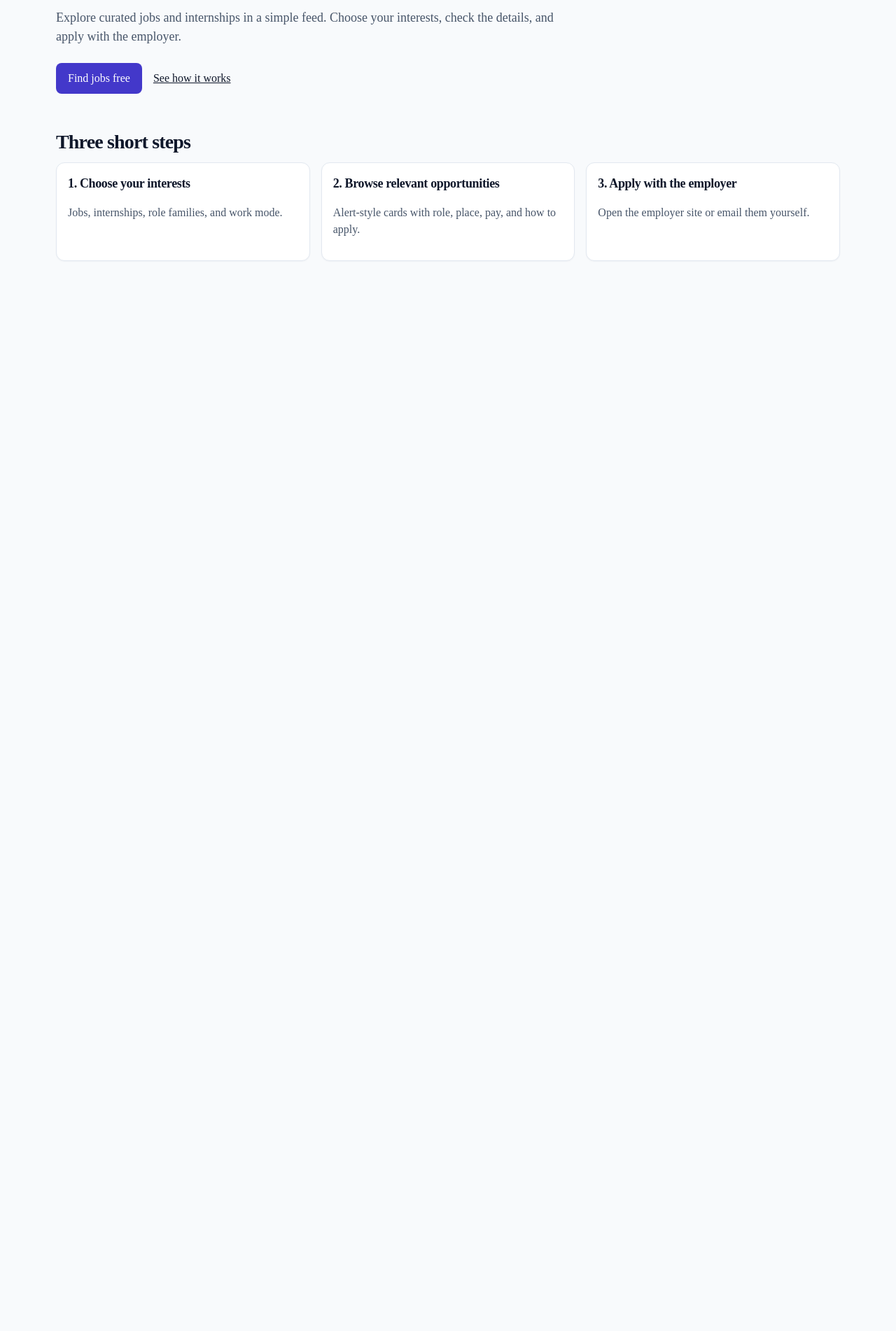
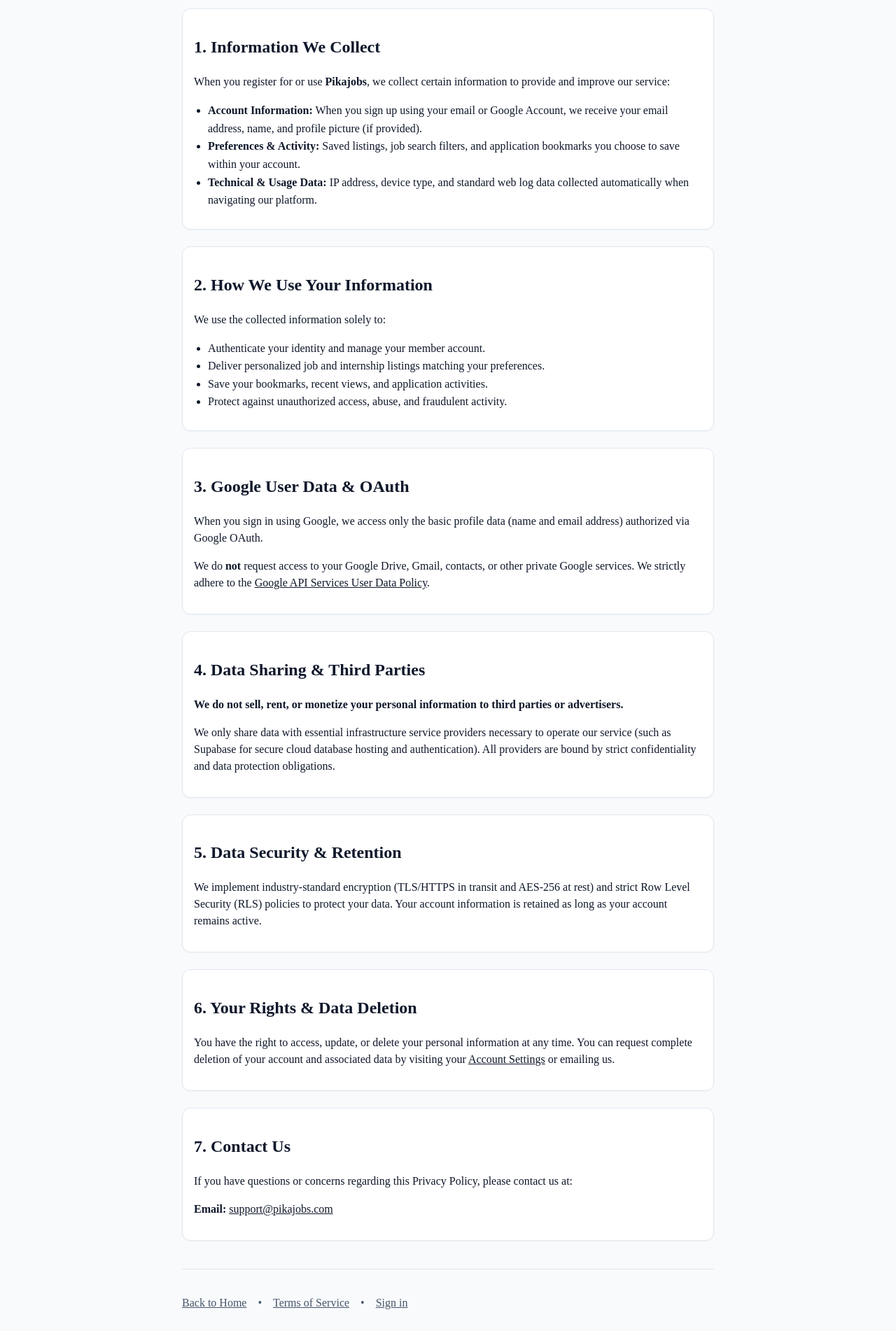
Before and after one commit to nikhilnagar503/pika__jobs, a React (Vite) app in the folder frontend/: page /privacy in a window 1280 px wide. Before the commit this address led to /. Shown: the part 258-2160 px from the top of the page at 70% size. Before the commit the page ends 800 px from the top, so only its background shows below. Built offline with nearby package versions, Linux system fonts and the light colour scheme; no server answers.

Commit message:
feat(legal): add privacy policy and terms of service pages

```diff
--- a/frontend/src/App.tsx
+++ b/frontend/src/App.tsx
@@ -12,6 +12,8 @@ import { AuthCallbackPage } from "@/pages/AuthCallbackPage";
 import { SignInPage, SignUpPage } from "@/pages/AuthPages";
 import { FeedPage } from "@/pages/FeedPage";
 import { HomePage } from "@/pages/HomePage";
+import { PrivacyPolicyPage } from "@/pages/PrivacyPolicyPage";
+import { TermsPage } from "@/pages/TermsPage";
 import { ActivityPage, SavedPage } from "@/pages/SavedActivityPages";
 
 export function App() {
@@ -22,6 +24,8 @@ export function App() {
         <Route path="/auth/sign-in" element={<SignInPage />} />
         <Route path="/auth/sign-up" element={<SignUpPage />} />
         <Route path="/auth/callback" element={<AuthCallbackPage />} />
+        <Route path="/privacy" element={<PrivacyPolicyPage />} />
+        <Route path="/terms" element={<TermsPage />} />
       </Route>
 
       <Route element={<MemberShell />}>
--- a/frontend/src/components/Shell.tsx
+++ b/frontend/src/components/Shell.tsx
@@ -27,6 +27,13 @@ export function PublicShell() {
         </nav>
       </header>
       <Outlet />
+      <footer className="wrap footer">
+        <p>© {new Date().getFullYear()} Pikajobs. Curated opportunities.</p>
+        <div className="footer-links">
+          <Link to="/privacy">Privacy Policy</Link>
+          <Link to="/terms">Terms of Service</Link>
+        </div>
+      </footer>
     </>
   );
 }
--- /dev/null
+++ b/frontend/src/pages/PrivacyPolicyPage.tsx
@@ -0,0 +1,90 @@
+import { Link } from "react-router-dom";
+
+export function PrivacyPolicyPage() {
+  return (
+    <main className="wrap" style={{ maxWidth: 760, paddingTop: 40, paddingBottom: 64 }}>
+      <p className="eyebrow">Legal</p>
+      <h1>Privacy Policy</h1>
+      <p className="muted">Last updated: November 14, 2026</p>
+
+      <section style={{ display: "grid", gap: 24, marginTop: 24 }}>
+        <article className="panel">
+          <h2>1. Information We Collect</h2>
+          <p>
+            When you register for or use <strong>Pikajobs</strong>, we collect certain information to provide and improve our service:
+          </p>
+          <ul style={{ paddingLeft: 20, margin: "12px 0", lineHeight: 1.6 }}>
+            <li><strong>Account Information:</strong> When you sign up using your email or Google Account, we receive your email address, name, and profile picture (if provided).</li>
+            <li><strong>Preferences & Activity:</strong> Saved listings, job search filters, and application bookmarks you choose to save within your account.</li>
+            <li><strong>Technical & Usage Data:</strong> IP address, device type, and standard web log data collected automatically when navigating our platform.</li>
+          </ul>
+        </article>
+
+        <article className="panel">
+          <h2>2. How We Use Your Information</h2>
+          <p>We use the collected information solely to:</p>
+          <ul style={{ paddingLeft: 20, margin: "12px 0", lineHeight: 1.6 }}>
+            <li>Authenticate your identity and manage your member account.</li>
+            <li>Deliver personalized job and internship listings matching your preferences.</li>
+            <li>Save your bookmarks, recent views, and application activities.</li>
+            <li>Protect against unauthorized access, abuse, and fraudulent activity.</li>
+          </ul>
+        </article>
+
+        <article className="panel">
+          <h2>3. Google User Data & OAuth</h2>
+          <p>
+            When you sign in using Google, we access only the basic profile data (name and email address) authorized via Google OAuth.
+          </p>
+          <p style={{ marginTop: 8 }}>
+            We do <strong>not</strong> request access to your Google Drive, Gmail, contacts, or other private Google services. We strictly adhere to the <a href="https://developers.google.com/terms/api-services-user-data-policy" target="_blank" rel="noreferrer">Google API Services User Data Policy</a>.
+          </p>
+        </article>
+
+        <article className="panel">
+          <h2>4. Data Sharing & Third Parties</h2>
+          <p>
+            <strong>We do not sell, rent, or monetize your personal information to third parties or advertisers.</strong>
+          </p>
+          <p style={{ marginTop: 8 }}>
+            We only share data with essential infrastructure service providers necessary to operate our service (such as Supabase for secure cloud database hosting and authentication). All providers are bound by strict confidentiality and data protection obligations.
+          </p>
+        </article>
+
+        <article className="panel">
+          <h2>5. Data Security & Retention</h2>
+          <p>
+            We implement industry-standard encryption (TLS/HTTPS in transit and AES-256 at rest) and strict Row Level Security (RLS) policies to protect your data. Your account information is retained as long as your account remains active.
+          </p>
+        </article>
+
+        <article className="panel">
+          <h2>6. Your Rights & Data Deletion</h2>
+          <p>
+            You have the right to access, update, or delete your personal information at any time. You can request complete deletion of your account and associated data by visiting your <Link to="/account">Account Settings</Link> or emailing us.
+          </p>
+        </article>
+
+        <article className="panel">
+          <h2>7. Contact Us</h2>
+          <p>
+            If you have questions or concerns regarding this Privacy Policy, please contact us at:
+          </p>
+          <p style={{ marginTop: 8 }}>
+            <strong>Email:</strong> <a href="mailto:support@pikajobs.com">support@pikajobs.com</a>
+          </p>
+        </article>
+      </section>
+
+      <footer style={{ marginTop: 40, borderTop: "1px solid var(--border)", paddingTop: 20 }}>
+        <p className="muted" style={{ display: "flex", gap: 16 }}>
+          <Link to="/">Back to Home</Link>
+          <span>•</span>
+          <Link to="/terms">Terms of Service</Link>
+          <span>•</span>
+          <Link to="/auth/sign-in">Sign in</Link>
+        </p>
+      </footer>
+    </main>
+  );
+}
--- /dev/null
+++ b/frontend/src/pages/TermsPage.tsx
@@ -0,0 +1,68 @@
+import { Link } from "react-router-dom";
+
+export function TermsPage() {
+  return (
+    <main className="wrap" style={{ maxWidth: 760, paddingTop: 40, paddingBottom: 64 }}>
+      <p className="eyebrow">Legal</p>
+      <h1>Terms of Service</h1>
+      <p className="muted">Last updated: November 14, 2026</p>
+
+      <section style={{ display: "grid", gap: 24, marginTop: 24 }}>
+        <article className="panel">
+          <h2>1. Acceptance of Terms</h2>
+          <p>
+            By accessing or using <strong>Pikajobs</strong>, you agree to be bound by these Terms of Service. If you do not agree to these terms, please do not use the platform.
+          </p>
+        </article>
+
+        <article className="panel">
+          <h2>2. Eligibility</h2>
+          <p>
+            Pikajobs is intended for individuals aged 18 and older. By creating an account or using our services, you confirm that you are at least 18 years of age.
+          </p>
+        </article>
+
+        <article className="panel">
+          <h2>3. Job Listings & Applications</h2>
+          <p>
+            Pikajobs curates publicly available and direct employer job and internship opportunities. Pikajobs is not an employer, recruiter, or employment agency. We do not guarantee employment, interviews, or hiring decisions. When applying for an opportunity, you submit your application directly to the third-party employer.
+          </p>
+        </article>
+
+        <article className="panel">
+          <h2>4. User Accounts & Security</h2>
+          <p>
+            You are responsible for maintaining the confidentiality of your account credentials. You agree to notify us immediately of any unauthorized access or security breach.
+          </p>
+        </article>
+
+        <article className="panel">
+          <h2>5. Acceptable Use</h2>
+          <p>
+            You agree not to scrape, reverse-engineer, overwhelm, or disrupt the platform, nor use it for any fraudulent, unlawful, or abusive purposes.
+          </p>
+        </article>
+
+        <article className="panel">
+          <h2>6. Contact Us</h2>
+          <p>
+            For any questions or inquiries regarding these Terms, please contact us at:
+          </p>
+          <p style={{ marginTop: 8 }}>
+            <strong>Email:</strong> <a href="mailto:support@pikajobs.com">support@pikajobs.com</a>
+          </p>
+        </article>
+      </section>
+
+      <footer style={{ marginTop: 40, borderTop: "1px solid var(--border)", paddingTop: 20 }}>
+        <p className="muted" style={{ display: "flex", gap: 16 }}>
+          <Link to="/">Back to Home</Link>
+          <span>•</span>
+          <Link to="/privacy">Privacy Policy</Link>
+          <span>•</span>
+          <Link to="/auth/sign-in">Sign in</Link>
+        </p>
+      </footer>
+    </main>
+  );
+}
```
